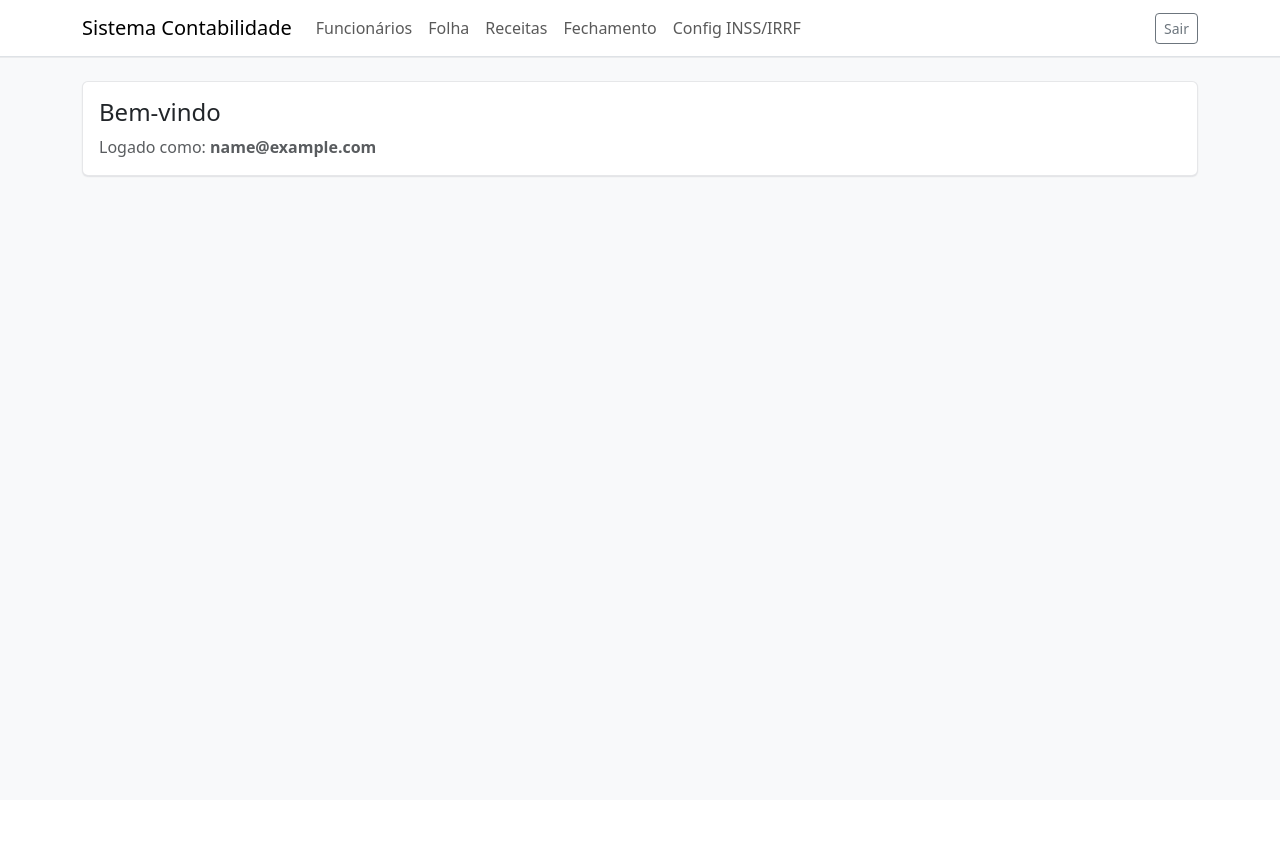
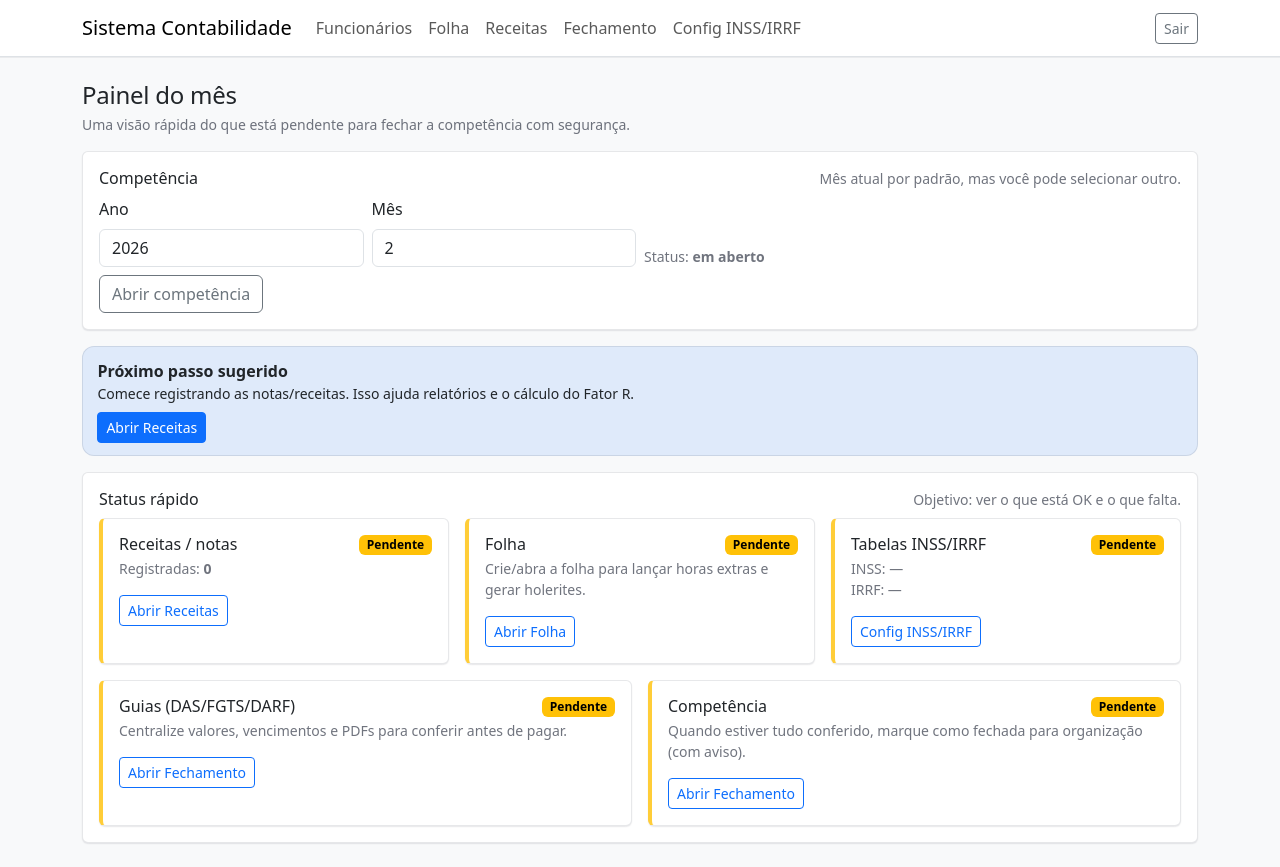
Before and after one commit to douglasherzog/sistema-contabilidade, a Flask app: page / in a window 1280 px wide. Before the commit the page ends 177 px from the top, so only its background shows below. Run offline with Flask 3, Linux system fonts and the light colour scheme; the visitor is signed in with stand-in values (Sample User, id 1); data that the repository does not hold is empty.

Commit message:
Add Home month dashboard with competence selector and status cards

```diff
--- a/app/main.py
+++ b/app/main.py
@@ -1,11 +1,159 @@
-from flask import Blueprint, render_template
+from datetime import date, datetime
+
+from flask import Blueprint, render_template, request, url_for
 from flask_login import login_required, current_user
+
+from .extensions import db
+from .models import (
+    CompetenceClose,
+    GuideDocument,
+    PayrollRun,
+    RevenueNote,
+    TaxInssBracket,
+    TaxIrrfBracket,
+    TaxIrrfConfig,
+)
 
 
 main_bp = Blueprint("main", __name__)
 
 
+def _competence_start(year: int, month: int) -> date:
+    return date(int(year), int(month), 1)
+
+
+def _latest_inss_effective(effective_date: date):
+    return (
+        db.session.query(TaxInssBracket.effective_from)
+        .filter(TaxInssBracket.effective_from <= effective_date)
+        .order_by(TaxInssBracket.effective_from.desc())
+        .limit(1)
+        .scalar()
+    )
+
+
+def _latest_irrf_effective(effective_date: date):
+    return (
+        db.session.query(TaxIrrfBracket.effective_from)
+        .filter(TaxIrrfBracket.effective_from <= effective_date)
+        .order_by(TaxIrrfBracket.effective_from.desc())
+        .limit(1)
+        .scalar()
+    )
+
+
 @main_bp.get("/")
 @login_required
 def index():
-    return render_template("index.html", user=current_user)
+    now = datetime.now()
+    year = int(request.args.get("year") or now.year)
+    month = int(request.args.get("month") or now.month)
+    if year < 2000:
+        year = now.year
+    if month < 1 or month > 12:
+        month = now.month
+
+    comp = _competence_start(year, month)
+    run = PayrollRun.query.filter_by(year=year, month=month).first()
+    revenue_count = RevenueNote.query.filter_by(year=year, month=month).count()
+
+    inss_eff = _latest_inss_effective(comp)
+    irrf_eff = _latest_irrf_effective(comp)
+    irrf_cfg = (
+        TaxIrrfConfig.query.filter(TaxIrrfConfig.effective_from <= comp)
+        .order_by(TaxIrrfConfig.effective_from.desc())
+        .first()
+    )
+
+    docs = {
+        "darf": GuideDocument.query.filter_by(year=year, month=month, doc_type="darf").first(),
+        "das": GuideDocument.query.filter_by(year=year, month=month, doc_type="das").first(),
+        "fgts": GuideDocument.query.filter_by(year=year, month=month, doc_type="fgts").first(),
+    }
+
+    closed = CompetenceClose.query.filter_by(year=year, month=month).first()
+
+    status = {
+        "competence": {
+            "year": year,
+            "month": month,
+            "closed": bool(closed),
+        },
+        "revenue": {
+            "ok": revenue_count > 0,
+            "count": revenue_count,
+            "action_url": url_for("payroll.revenue_home", year=year, month=month),
+        },
+        "payroll": {
+            "ok": bool(run),
+            "action_url": url_for("payroll.payroll_home", year=year, month=month),
+        },
+        "taxes": {
+            "ok": bool(inss_eff) and bool(irrf_eff) and bool(irrf_cfg),
+            "inss_eff": inss_eff,
+            "irrf_eff": irrf_eff,
+            "action_url": url_for("payroll.tax_config"),
+        },
+        "guides": {
+            "ok": all(bool(docs.get(k)) for k in ("darf", "das", "fgts")),
+            "docs": docs,
+            "action_url": url_for("payroll.close_home", year=year, month=month),
+        },
+        "close": {
+            "ok": bool(closed),
+            "action_url": url_for("payroll.close_home", year=year, month=month),
+        },
+    }
+
+    next_step = None
+    if not status["revenue"]["ok"]:
+        next_step = {
+            "title": "Registrar receitas do mês",
+            "help": "Comece registrando as notas/receitas. Isso ajuda relatórios e o cálculo do Fator R.",
+            "url": status["revenue"]["action_url"],
+            "label": "Abrir Receitas",
+        }
+    elif not status["payroll"]["ok"]:
+        next_step = {
+            "title": "Criar/abrir a folha do mês",
+            "help": "Crie a folha para lançar horas extras, gerar holerites e conferir totais.",
+            "url": status["payroll"]["action_url"],
+            "label": "Abrir Folha",
+        }
+    elif not status["taxes"]["ok"]:
+        next_step = {
+            "title": "Configurar tabelas de INSS/IRRF",
+            "help": "Sem tabelas, o sistema não consegue estimar descontos. Configure para conferência.",
+            "url": status["taxes"]["action_url"],
+            "label": "Config INSS/IRRF",
+        }
+    elif not status["guides"]["ok"]:
+        next_step = {
+            "title": "Registrar/anexar guias do mês",
+            "help": "Centralize DAS/FGTS/DARF para conferir antes de pagar.",
+            "url": status["guides"]["action_url"],
+            "label": "Abrir Fechamento",
+        }
+    elif not status["close"]["ok"]:
+        next_step = {
+            "title": "Marcar competência como fechada",
+            "help": "Quando estiver tudo conferido, marque como fechada para organização (com aviso).",
+            "url": status["close"]["action_url"],
+            "label": "Abrir Fechamento",
+        }
+    else:
+        next_step = {
+            "title": "Tudo certo",
+            "help": "A competência parece completa. Se precisar, revise as guias e confira os valores.",
+            "url": status["close"]["action_url"],
+            "label": "Revisar Fechamento",
+        }
+
+    return render_template(
+        "index.html",
+        user=current_user,
+        year=year,
+        month=month,
+        status=status,
+        next_step=next_step,
+    )
--- a/static/styles.css
+++ b/static/styles.css
@@ -105,3 +105,7 @@ body {
 .lav-signature-line {
   height: 28px;
 }
+
+.lav-callout .btn {
+  box-shadow: none;
+}
--- a/templates/index.html
+++ b/templates/index.html
@@ -1,10 +1,147 @@
 {% extends 'base.html' %}
 {% block title %}Início - Sistema Contabilidade{% endblock %}
 {% block content %}
+<div class="lav-page-header">
+  <div>
+    <h1 class="h4 mb-1 lav-page-title">Painel do mês</h1>
+    <div class="small lav-subtitle">Uma visão rápida do que está pendente para fechar a competência com segurança.</div>
+  </div>
+</div>
+
+<div class="card mb-3">
+  <div class="card-body">
+    <div class="lav-section-title mb-2">
+      <h2 class="h6 mb-0">Competência</h2>
+      <div class="lav-meta">Mês atual por padrão, mas você pode selecionar outro.</div>
+    </div>
+
+    <form method="get" action="{{ url_for('main.index') }}" class="row g-2 align-items-end">
+      <div class="col-md-3">
+        <label class="form-label" for="year">Ano</label>
+        <input class="form-control" id="year" name="year" value="{{ year }}" required>
+      </div>
+      <div class="col-md-3">
+        <label class="form-label" for="month">Mês</label>
+        <input class="form-control" id="month" name="month" value="{{ month }}" required>
+      </div>
+      <div class="col-md-6">
+        {% if status.competence.closed %}
+          <div class="lav-meta">Status: <strong>fechada</strong> (com aviso)</div>
+        {% else %}
+          <div class="lav-meta">Status: <strong>em aberto</strong></div>
+        {% endif %}
+      </div>
+      <div class="col-12">
+        <button class="btn btn-outline-secondary" type="submit">Abrir competência</button>
+      </div>
+    </form>
+  </div>
+</div>
+
+<div class="lav-callout is-info mb-3">
+  <strong>Próximo passo sugerido</strong>
+  <div class="small">{{ next_step.help }}</div>
+  <div class="mt-2">
+    <a class="btn btn-sm btn-primary" href="{{ next_step.url }}">{{ next_step.label }}</a>
+  </div>
+</div>
+
 <div class="card">
   <div class="card-body">
-    <h1 class="h4 mb-2">Bem-vindo</h1>
-    <div class="text-muted">Logado como: <strong>{{ user.email }}</strong></div>
+    <div class="lav-section-title mb-2">
+      <h2 class="h6 mb-0">Status rápido</h2>
+      <div class="lav-meta">Objetivo: ver o que está OK e o que falta.</div>
+    </div>
+
+    <div class="row g-3">
+      <div class="col-lg-4">
+        <div class="card h-100 lav-check-card {% if status.revenue.ok %}is-ok{% else %}is-pending{% endif %}">
+          <div class="card-body">
+            <div class="d-flex justify-content-between align-items-start">
+              <h3 class="h6 mb-1">Receitas / notas</h3>
+              {% if status.revenue.ok %}
+                <span class="badge text-bg-success">OK</span>
+              {% else %}
+                <span class="badge text-bg-warning">Pendente</span>
+              {% endif %}
+            </div>
+            <div class="small lav-subtitle mb-3">Registradas: <strong>{{ status.revenue.count }}</strong></div>
+            <a class="btn btn-sm btn-outline-primary" href="{{ status.revenue.action_url }}">Abrir Receitas</a>
+          </div>
+        </div>
+      </div>
+
+      <div class="col-lg-4">
+        <div class="card h-100 lav-check-card {% if status.payroll.ok %}is-ok{% else %}is-pending{% endif %}">
+          <div class="card-body">
+            <div class="d-flex justify-content-between align-items-start">
+              <h3 class="h6 mb-1">Folha</h3>
+              {% if status.payroll.ok %}
+                <span class="badge text-bg-success">OK</span>
+              {% else %}
+                <span class="badge text-bg-warning">Pendente</span>
+              {% endif %}
+            </div>
+            <div class="small lav-subtitle mb-3">Crie/abra a folha para lançar horas extras e gerar holerites.</div>
+            <a class="btn btn-sm btn-outline-primary" href="{{ status.payroll.action_url }}">Abrir Folha</a>
+          </div>
+        </div>
+      </div>
+
+      <div class="col-lg-4">
+        <div class="card h-100 lav-check-card {% if status.taxes.ok %}is-ok{% else %}is-pending{% endif %}">
+          <div class="card-body">
+            <div class="d-flex justify-content-between align-items-start">
+              <h3 class="h6 mb-1">Tabelas INSS/IRRF</h3>
+              {% if status.taxes.ok %}
+                <span class="badge text-bg-success">OK</span>
+              {% else %}
+                <span class="badge text-bg-warning">Pendente</span>
+              {% endif %}
+            </div>
+            <div class="lav-meta mb-3">
+              INSS: {{ status.taxes.inss_eff|fmt_date }}<br>
+              IRRF: {{ status.taxes.irrf_eff|fmt_date }}
+            </div>
+            <a class="btn btn-sm btn-outline-primary" href="{{ status.taxes.action_url }}">Config INSS/IRRF</a>
+          </div>
+        </div>
+      </div>
+
+      <div class="col-lg-6">
+        <div class="card h-100 lav-check-card {% if status.guides.ok %}is-ok{% else %}is-pending{% endif %}">
+          <div class="card-body">
+            <div class="d-flex justify-content-between align-items-start">
+              <h3 class="h6 mb-1">Guias (DAS/FGTS/DARF)</h3>
+              {% if status.guides.ok %}
+                <span class="badge text-bg-success">OK</span>
+              {% else %}
+                <span class="badge text-bg-warning">Pendente</span>
+              {% endif %}
+            </div>
+            <div class="small lav-subtitle mb-3">Centralize valores, vencimentos e PDFs para conferir antes de pagar.</div>
+            <a class="btn btn-sm btn-outline-primary" href="{{ status.guides.action_url }}">Abrir Fechamento</a>
+          </div>
+        </div>
+      </div>
+
+      <div class="col-lg-6">
+        <div class="card h-100 lav-check-card {% if status.close.ok %}is-ok{% else %}is-pending{% endif %}">
+          <div class="card-body">
+            <div class="d-flex justify-content-between align-items-start">
+              <h3 class="h6 mb-1">Competência</h3>
+              {% if status.close.ok %}
+                <span class="badge text-bg-success">OK</span>
+              {% else %}
+                <span class="badge text-bg-warning">Pendente</span>
+              {% endif %}
+            </div>
+            <div class="small lav-subtitle mb-3">Quando estiver tudo conferido, marque como fechada para organização (com aviso).</div>
+            <a class="btn btn-sm btn-outline-primary" href="{{ status.close.action_url }}">Abrir Fechamento</a>
+          </div>
+        </div>
+      </div>
+    </div>
   </div>
 </div>
 {% endblock %}
```
Also changed, not shown: docs/changes/2026-02-14_home-dashboard.md (added, +32 -0 lines).
